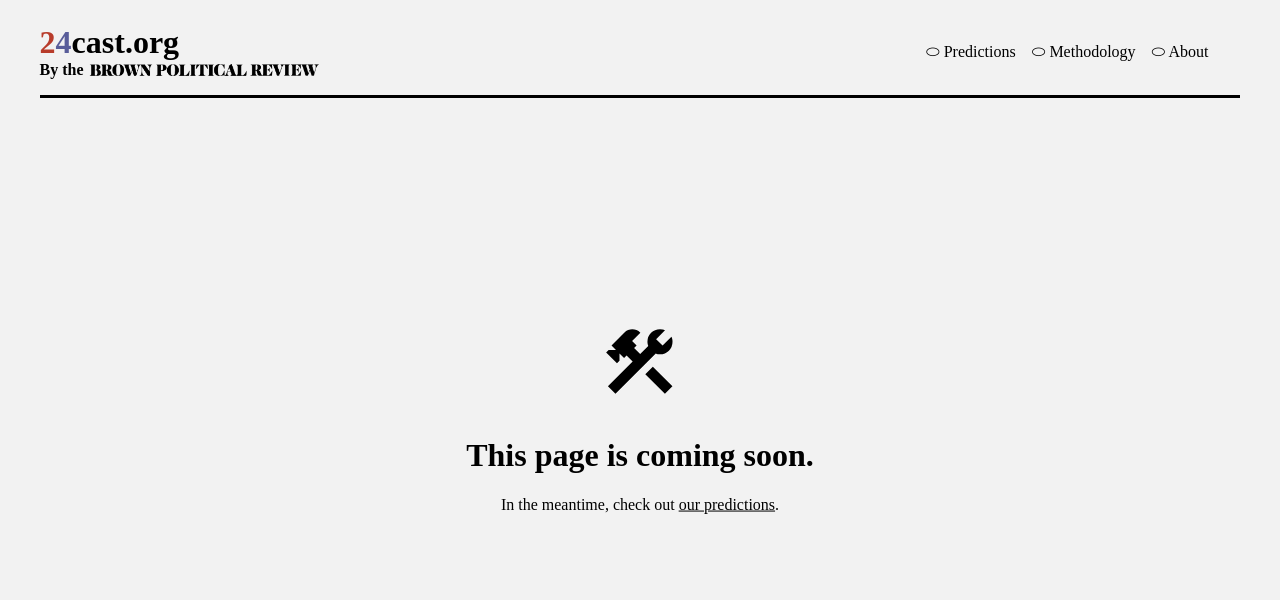
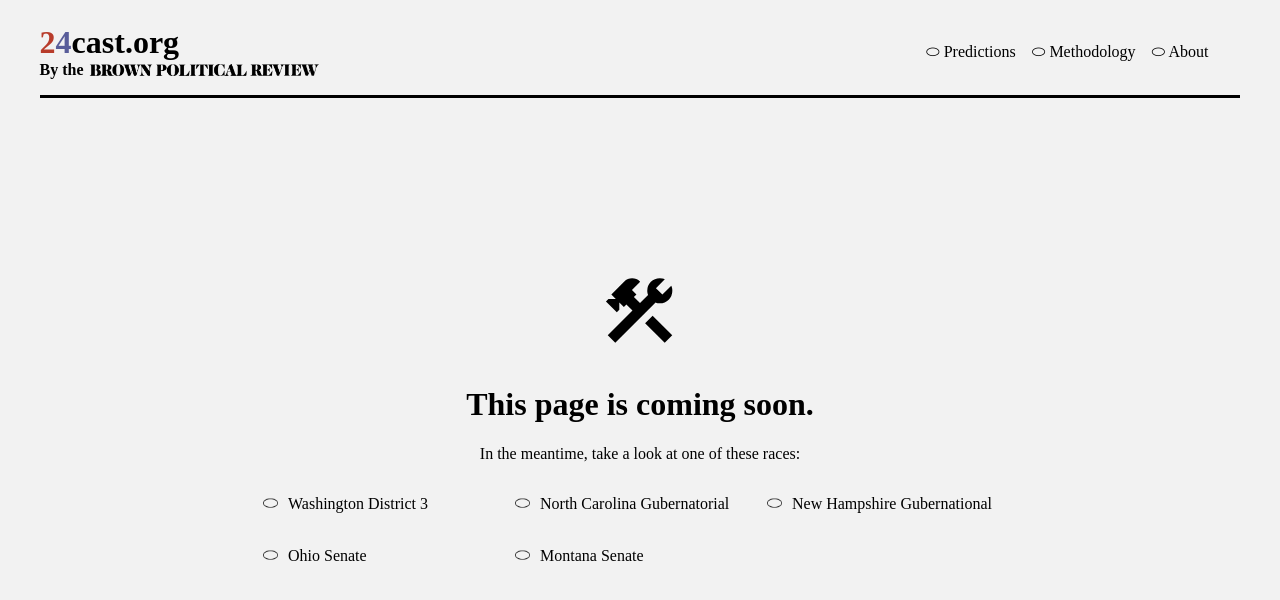
Before and after one commit to BPR-Data-Team/ElectionModel2024-site, a Next.js app: page /soon in a window 1280 px wide. Shown: the top 600 px of the page. Built offline with nearby package versions, Linux system fonts and the light colour scheme; a web font is replaced by a local one.

Commit message:
feat: fixed the key races variant issue in github

```diff
--- a/src/app/404/page.module.css
+++ b/src/app/404/page.module.css
@@ -30,3 +30,20 @@
     font-size: 3rem;
     margin-block: inherit;
   }
+
+  .grid {
+    display: grid;
+    grid-template-columns: repeat(3, 250px);
+    gap: 2px;
+    flex-wrap: wrap;
+    align-content: flex-start;
+  }
+
+  .race {
+    display: flex;
+    align-items: center;
+  }
+
+  .race p {
+    margin-left: 10px;
+  }
--- a/src/app/soon/page.module.css
+++ b/src/app/soon/page.module.css
@@ -34,3 +34,18 @@
   .linkText {
     color: var(--main-text-color);
   }
+
+  .grid {
+    display: grid;
+    grid-template-columns: repeat(3, 250px);
+    gap: 2px;
+    flex-wrap: wrap;
+  }
+   .race {
+    display: flex;
+    align-items: center;
+  }
+
+  .race p {
+    margin-left: 10px;
+  }
--- a/src/app/soon/page.tsx
+++ b/src/app/soon/page.tsx
@@ -1,6 +1,10 @@
 import styles from "./page.module.css";
 import type { Metadata } from "next";
 import Construction from "@/components/svgs/Construction";
+import { races } from "@/components/modules/KeyRacesModule";
+import Image from "next/image";
+import bulletPoint from "image-assets/ballot-sequence/ballot-anim00.png";
+
 
 export const metadata: Metadata = {
   title: "Coming Soon | 24cast.org",
@@ -9,13 +13,22 @@ export const metadata: Metadata = {
 const ComingSoonPage: React.FC = () => {
   return (
     <div className={styles.center}>
-      <h1 className={styles.heading}><Construction /></h1>
-      <h1>
-        This page is coming soon.
+      <h1 className={styles.heading}>
+        <Construction />
       </h1>
+      <h1>This page is coming soon.</h1>
       <p>
-        In the meantime, check out <a href="/" className={styles.linkText}>our predictions</a>.
+        In the meantime, take a look at one of these races:{" "}
+        <a href="/" className={styles.linkText}></a>
       </p>
+      <div className={styles.grid}>
+        {races.map((race, index) => (
+          <div key={index} className={styles.race}>
+            <Image src={bulletPoint} width={15} alt="bullet point" />
+            <p>{race}</p>
+          </div>
+        ))}
+      </div>
     </div>
   );
 };
--- a/src/components/modules/KeyRacesModule.tsx
+++ b/src/components/modules/KeyRacesModule.tsx
@@ -3,7 +3,7 @@ import styles from "./KeyRacesModule.module.css";
 import Image from "next/image";
 import bulletPoint from "image-assets/ballot-sequence/ballot-anim00.png";
 
-const races = [
+export const races = [
   'Washington District 3',
   'North Carolina Gubernatorial',
   'New Hampshire Gubernational',
```
Also changed, not shown: src/app/404/page.tsx (+13 -1 lines).
